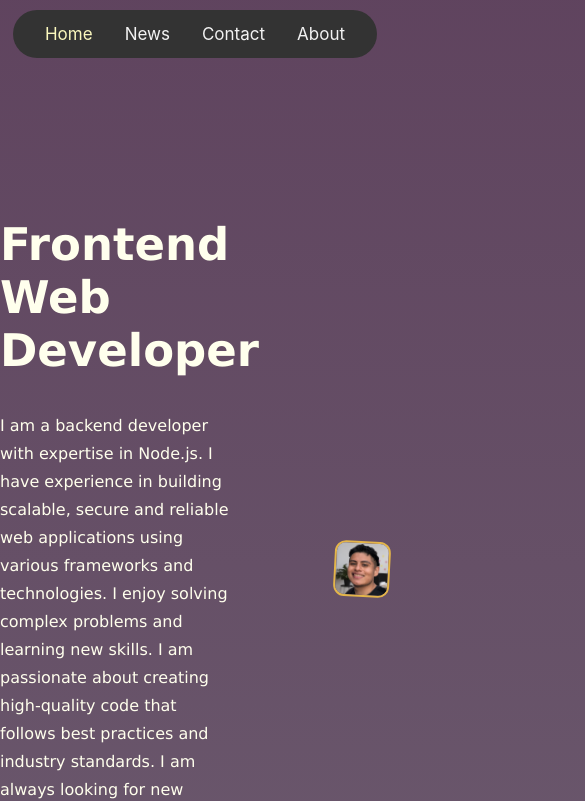
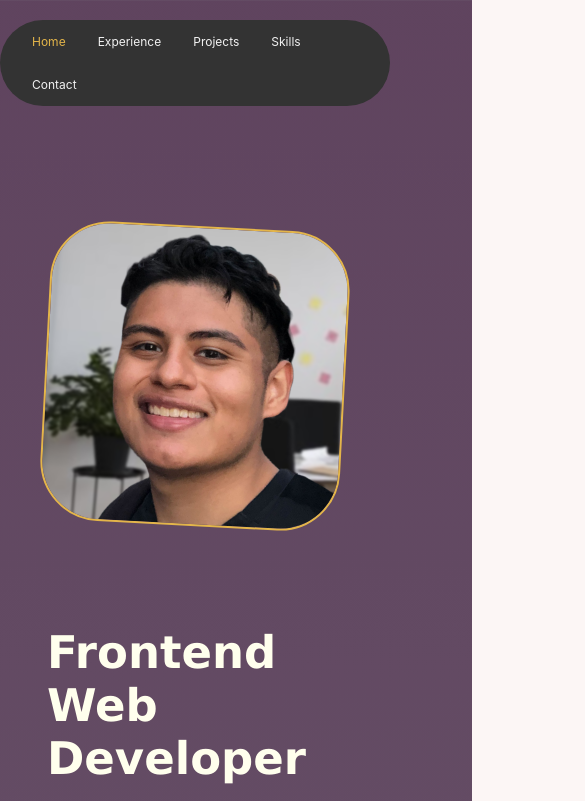
Before and after one commit to antsanchez198/Portfolio-Website, a React (Create React App) app: page / in a window 390 px wide. Shown: the top 801 px of the page, 585 px wide, since content can reach past the window. Built offline with nearby package versions, Linux system fonts and the light colour scheme.

Commit message:
responsive layout

```diff
--- a/package.json
+++ b/package.json
@@ -12,6 +12,7 @@
     "@testing-library/user-event": "^13.5.0",
     "react": "^18.2.0",
     "react-dom": "^18.2.0",
+    "react-router-hash-link": "^2.4.3",
     "react-scripts": "5.0.1",
     "web-vitals": "^2.1.4"
   },
--- a/src/website/MainPage.css
+++ b/src/website/MainPage.css
@@ -30,7 +30,7 @@ body {
   width: fit-content;
   margin: 0 auto;
   border-radius: 50px;
-  margin-top: 10px;
+  margin-top: 20px;
   padding: 0 1rem;
 }
 
@@ -42,17 +42,43 @@ body {
   padding: 14px 16px;
   text-decoration: none;
   font-size: 17px;
+  position: relative;
+}
+
+.topnav a:hover {
+  color: var(--light-yellow-color);
+  cursor: pointer;
+}
+
+.topnav a::after {
+  content: '';
+  opacity: 0;
+  transition: all 0.2s;
+  height: 2px;
+  width: 80%;
+  background-color: var(--yellow-color);
+  position: absolute;
+  bottom: 0;
+  left: 0;
+  right: 0;
+  margin-left: auto;
+  margin-right: auto;
+  margin-bottom: 0.5rem;
+}
+
+.topnav a:hover:after {
+  opacity: 1;
 }
 
 /* Change the color of links on hover */
-.topnav a:hover {
+/* .topnav a:hover {
   color: FBF8BE;
   font-weight: bold;
-}
+} */
 
 /* Add a color to the active/current link */
 .topnav a.active {
-  color: #FBF8BE;
+  color: var(--yellow-color);
 }
 
 .intro {
@@ -65,7 +91,7 @@ body {
   display: flex;
   align-items: center;
   max-width: 1080px;
-  margin: 10rem auto 0 auto;
+  margin: 120px auto 60px auto;
   gap: 100px;
 }
 
@@ -461,7 +487,7 @@ h1 {
 .fieldset {
   border: none;
   margin: 0 auto;
-  width: 600px;
+  width: 70%;
   display: flex;
   flex-direction: column;
   gap: 10px;
@@ -476,3 +502,72 @@ h1 {
   /* display: block; */
   /* border-radius: 10px; */
 }
+
+@media (max-width: 1042px) {
+  .cards-container {
+    grid-template-columns: auto auto;
+  }
+
+  .exp-container-inner {
+    flex-direction: column;
+  }
+
+}
+
+@media (max-width: 1016px) {
+  .container {
+    flex-direction: column-reverse;
+  }
+
+  .container-right {
+    align-items: flex-start;
+  }
+
+  .exp-tech-stack {
+    flex-wrap: wrap;
+  }
+}
+
+@media (max-width: 788px) {
+  .cards-container {
+    grid-template-columns: auto;
+  }
+
+  .skills-section-container {
+    flex-direction: column;
+  }
+}
+
+@media (max-width: 656px) {
+  .exp-container  {
+    /* padding: 10px auto; */
+    padding: 2.5rem;
+  }
+}
+
+@media (max-width: 520px) {
+  .container {
+    margin: 120px 10px 60px 10px;
+  }
+
+  .container-left {
+    width: 80%;
+  }
+}
+
+
+@media (max-width: 481px) {
+  .exp-container  {
+    padding: 2rem 1rem;
+  }
+  .topnav a {
+    font-size: 12px;
+    position: relative;
+  }
+}
+
+@media (max-width: 390px) {
+  .card-wrapper, .card-bottom {
+    width: 300px;
+  }
+}
--- a/src/website/MainPage.js
+++ b/src/website/MainPage.js
@@ -19,7 +19,7 @@ export default function MainPage() {
     return (
         <>
             <NavBar />
-            <div className="intro">
+            <div className="intro"  id="home">
                 <div className="container">
                     <div className="container-left">
                         <div className="title homepage-title ">
@@ -68,7 +68,7 @@ export default function MainPage() {
             </div>
 
             <svg xmlns="http://www.w3.org/2000/svg" viewBox="0 0 1440 320" className='wave-top'><path fill="#FFFFFF" fill-opacity="1" d="M0,160L60,138.7C120,117,240,75,360,101.3C480,128,600,224,720,234.7C840,245,960,171,1080,165.3C1200,160,1320,224,1380,256L1440,288L1440,320L1380,320C1320,320,1200,320,1080,320C960,320,840,320,720,320C600,320,480,320,360,320C240,320,120,320,60,320L0,320Z"></path></svg>
-            <div className='exp-container'>
+            <div className='exp-container' id="experience">
                 <h1>Professional Experience</h1>
                 <div className='exp-container-inner'>
                     <div className='left'>
@@ -109,7 +109,7 @@ export default function MainPage() {
             </div>
             <svg xmlns="http://www.w3.org/2000/svg" viewBox="0 0 1440 320" className='wave-bottom'><path fill="#FFFFFF" fill-opacity="1" d="M0,160L60,138.7C120,117,240,75,360,101.3C480,128,600,224,720,234.7C840,245,960,171,1080,165.3C1200,160,1320,224,1380,256L1440,288L1440,320L1380,320C1320,320,1200,320,1080,320C960,320,840,320,720,320C600,320,480,320,360,320C240,320,120,320,60,320L0,320Z"></path></svg>
 
-            <div className="project-section">
+            <div className="project-section" id="projects">
                 <h1 className="projects-title">Projects</h1>
                 <div className="cards-container margin">
                     <Card
@@ -139,8 +139,7 @@ export default function MainPage() {
                     <Card
                         image={Task}
                         title="Task Tracker App"
-                        desc="Full-stack web app which allows users to create and track tasks across
-                        multiple accounts"
+                        desc="Full-stack web app which allows users to create and track tasks"
                         techStack="AWS Amplify, GraphSQL, React, MaterialUI"
                         projectLink="https://dev.d1k8dokfdo58j9.amplifyapp.com/"
                         sourceLink="https://github.com/ya-miao/task-tracker"
@@ -148,7 +147,7 @@ export default function MainPage() {
                     <Card
                         image={Click}
                         title="Click Counter"
-                        desc="Full-stack web app that uses the Geolocation API to get user's location and display the amount of clicks from that location"
+                        desc="Full-stack web app that uses the Geolocation API to get user's location and display click amount"
                         techStack="Firebase, React, Javascript"
                         projectLink="https://main--stirring-daffodil-67d04b.netlify.app/"
                         sourceLink="https://github.com/antsanchez198/Lighthall-Challenge-1"
@@ -163,7 +162,7 @@ export default function MainPage() {
                     />
                 </div>
             </div>
-            <div className='skills-section'>
+            <div className='skills-section' id="skills">
                 <h1>Skills</h1>
                 <div className='skills-section-container'>
                     <div className='skills-section-item'>
@@ -205,7 +204,7 @@ export default function MainPage() {
                     </div>
                 </div>
             </div>
-            <div className='contact-section'>
+            <div className='contact-section' id="contact">
                     <form className='contact-section-inner column'>
                         <h2>Get In Contact</h2>
                         <fieldset className='fieldset column'>
--- a/src/website/NavBar.js
+++ b/src/website/NavBar.js
@@ -1,12 +1,16 @@
 import './MainPage.css';
 
-export default function NavBar(){
+export default function NavBar() {
     return (
-        <div class="topnav">
-            <a class="active" href="#home">Home</a>
-            <a href="#news">News</a>
-            <a href="#contact">Contact</a>
-            <a href="#about">About</a>
-        </div>
+        <>
+            <div></div>
+            <div class="topnav">
+                <a class="active" href="#home">Home</a>
+                <a href="#experience">Experience</a>
+                <a href="#projects">Projects</a>
+                <a href="#skills">Skills</a>
+                <a href="#contact">Contact</a>
+            </div>
+        </>
     )
 }
```
Also changed, not shown: 1 other file (tests, documents, lock files or other folders).
